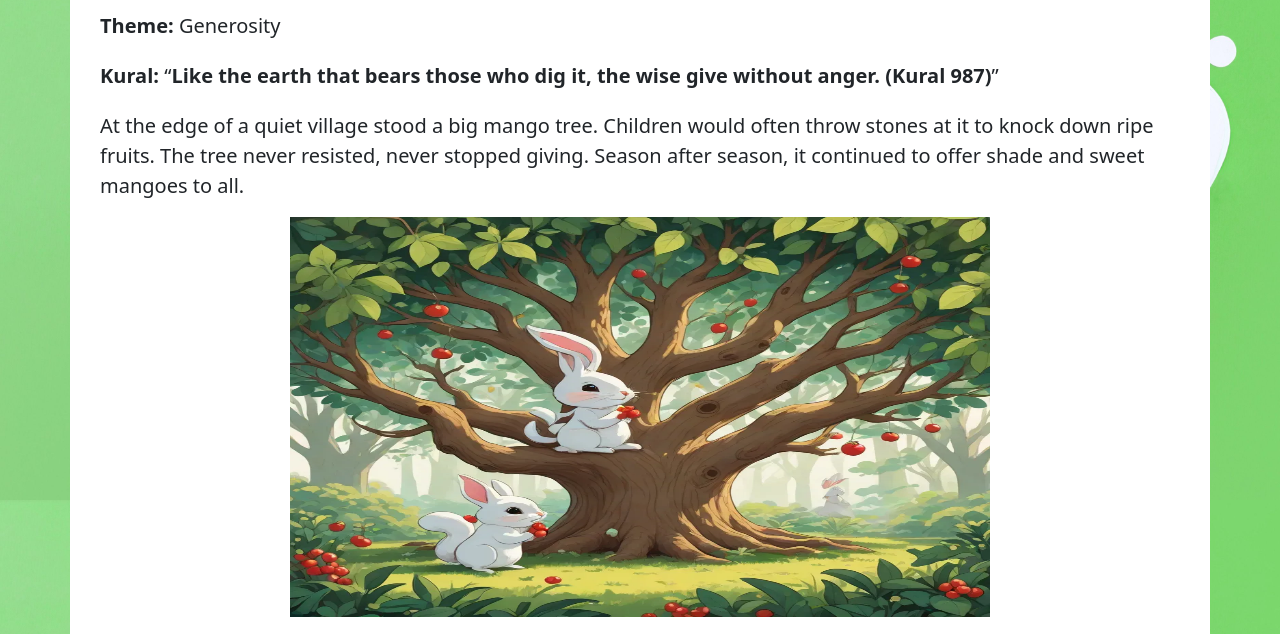
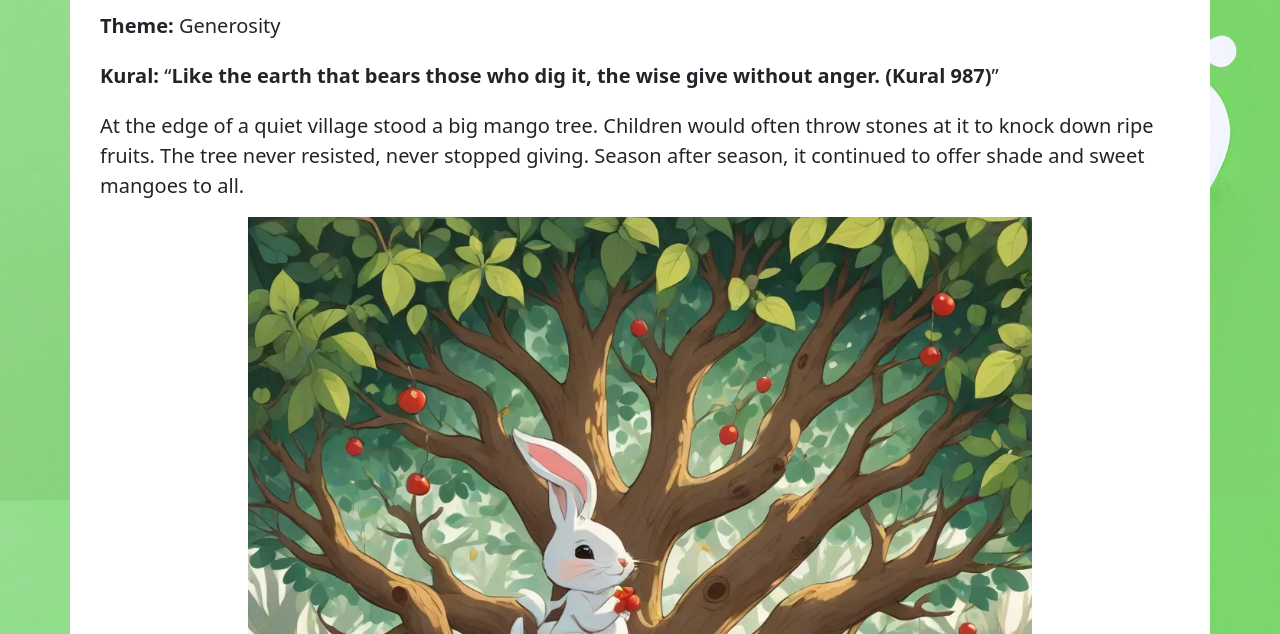
Before and after one commit to yuvasshree1824/Story-telling, a plain HTML site: page story5.html in a window 1280 px wide. Shown: the part 163-797 px from the top of the page. Drawn offline with nearby package versions, Linux system fonts and the light colour scheme.

Commit message:
Update story5.html

```diff
--- a/story5.html
+++ b/story5.html
@@ -55,7 +55,7 @@
             <p><b>Kural: </b> <span> <q><b>Like the earth that bears those who dig it, the wise give without anger. (Kural 987)</b></q></span></p>
 
             <p>At the edge of a quiet village stood a big mango tree. Children would often throw stones at it to knock down ripe fruits. The tree never resisted, never stopped giving. Season after season, it continued to offer shade and sweet mangoes to all.</p>
-            <center> <img src="story5.jpg" height=400 width="700"> </center>
+            <center> <img src="story5.jpg" height="70%" width="70%"> </center>
             <p>One day, a traveler saw a boy throw a stone and asked, “Why harm the tree that feeds you?” The boy shrugged, “It’s just a tree.” The traveler, saddened, told the village elders. Realizing their mistake, the villagers built a small fence around the tree to protect it.</p>
             <p>They began to water it regularly and taught their children to treat it kindly. The tree kept giving, its branches heavy with fruit, its roots strong in the soil of kindness. It became a symbol of silent generosity.</p>
             <p>The village prospered around it. People gathered in its shade for meetings and rest. The tree, though silent, reminded everyone that the greatest hearts give without asking anything in return.</p>
```
